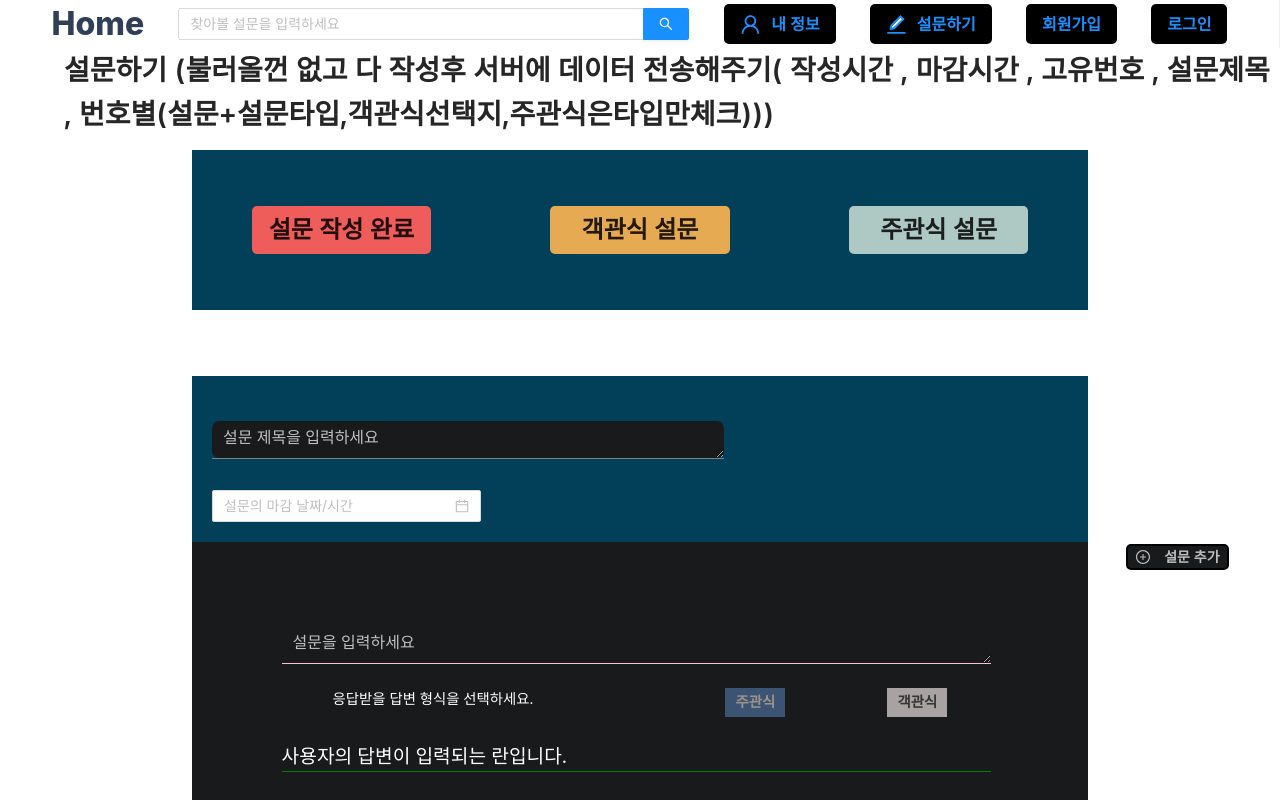
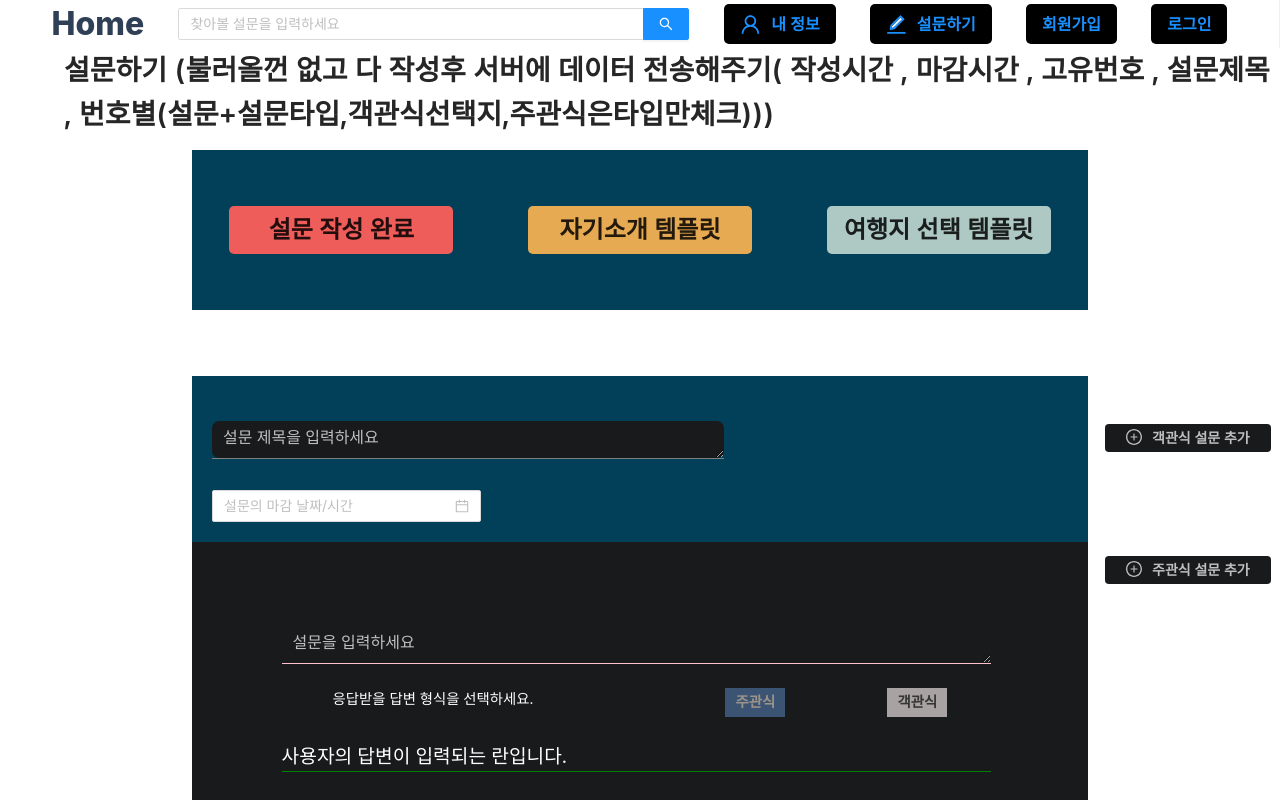
Before and after one commit to kic0610/CapstoneKic, a React (Create React App) app in the folder my-app/: page /surveying in a window 1280 px wide. Shown: the top 800 px of the page. Built offline with nearby package versions, Linux system fonts and the light colour scheme.

Commit message:
git프로젝트 전환 5/11

```diff
--- a/my-app/src/pages/Surveying.js
+++ b/my-app/src/pages/Surveying.js
@@ -25,10 +25,10 @@ const TemplateSelect = styled.div`
     font-size: 1.5rem;
     font-weight: 600;
     padding: 5px;
-    width: 20%;
+    width: 25%;
     height: 30%;
     border-radius: 5px;
-    transition: 0.7s;
+    transition: 0.6s;
     cursor: pointer;
   }
 
@@ -150,19 +150,34 @@ const AnswerTypeSelect = styled.div`
 const AddBtn = styled.div`
   position: fixed;
   display: flex;
-  justify-content: space-around;
+  flex-direction: column;
+  justify-content: space-between;
   align-items: center;
-  top: 68%;
-  right: 4%;
+  top: 53%;
+  right: 0.7%;
 
-  width: 8%;
-  border: 2px solid black;
-  background-color: #181a1b;
+  width: 13%;
+  height: 20%;
+
   color: #bfbfbf;
-  border-radius: 5px;
+
   font-weight: 600;
 
-  cursor: pointer;
+  div {
+    border-radius: 4px;
+    background-color: #181a1b;
+    padding: 3px;
+
+    width: 100%;
+    text-align: center;
+    transition: 0.6s;
+
+    cursor: pointer;
+  }
+
+  div:hover {
+    box-shadow: 0px 0px 15px #181a1b;
+  }
 `;
 
 const surveying = () => {
@@ -174,8 +189,8 @@ const surveying = () => {
       </h1>
       <TemplateSelect>
         <span style={{ backgroundColor: "#EE5D5A" }}>설문 작성 완료</span>
-        <span style={{ backgroundColor: "#E6AA52" }}>객관식 설문</span>
-        <span style={{ backgroundColor: "#AEC9C3" }}>주관식 설문</span>
+        <span style={{ backgroundColor: "#E6AA52" }}>자기소개 템플릿</span>
+        <span style={{ backgroundColor: "#AEC9C3" }}>여행지 선택 템플릿</span>
       </TemplateSelect>
       <br />
       <br />
@@ -267,8 +282,14 @@ const surveying = () => {
         </SurveyBox>
       </TemplateForm>
       <AddBtn>
-        <PlusCircleOutlined />
-        설문 추가
+        <div>
+          <PlusCircleOutlined style={{ marginRight: "10px", fontSize: "1rem" }} />
+          객관식 설문 추가
+        </div>
+        <div>
+          <PlusCircleOutlined style={{ marginRight: "10px", fontSize: "1rem" }} />
+          주관식 설문 추가
+        </div>
       </AddBtn>
     </div>
   );
```
